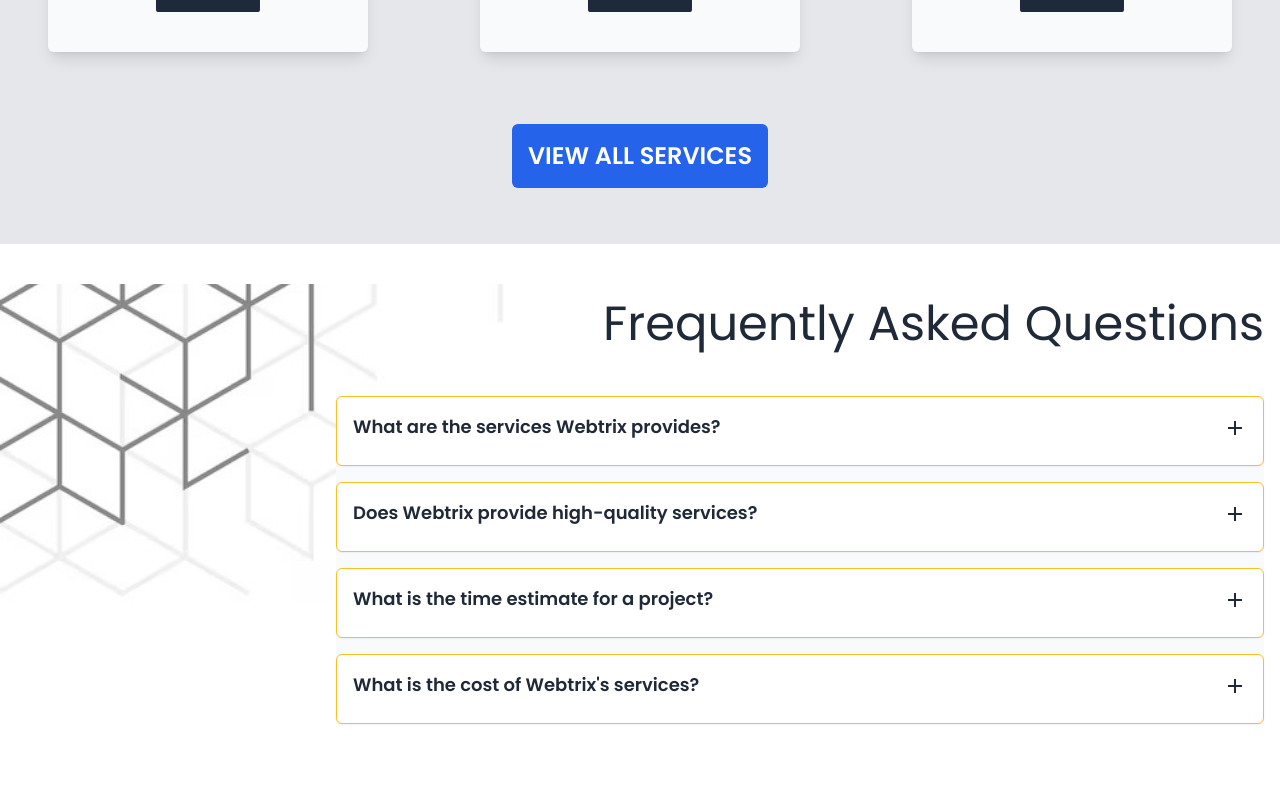
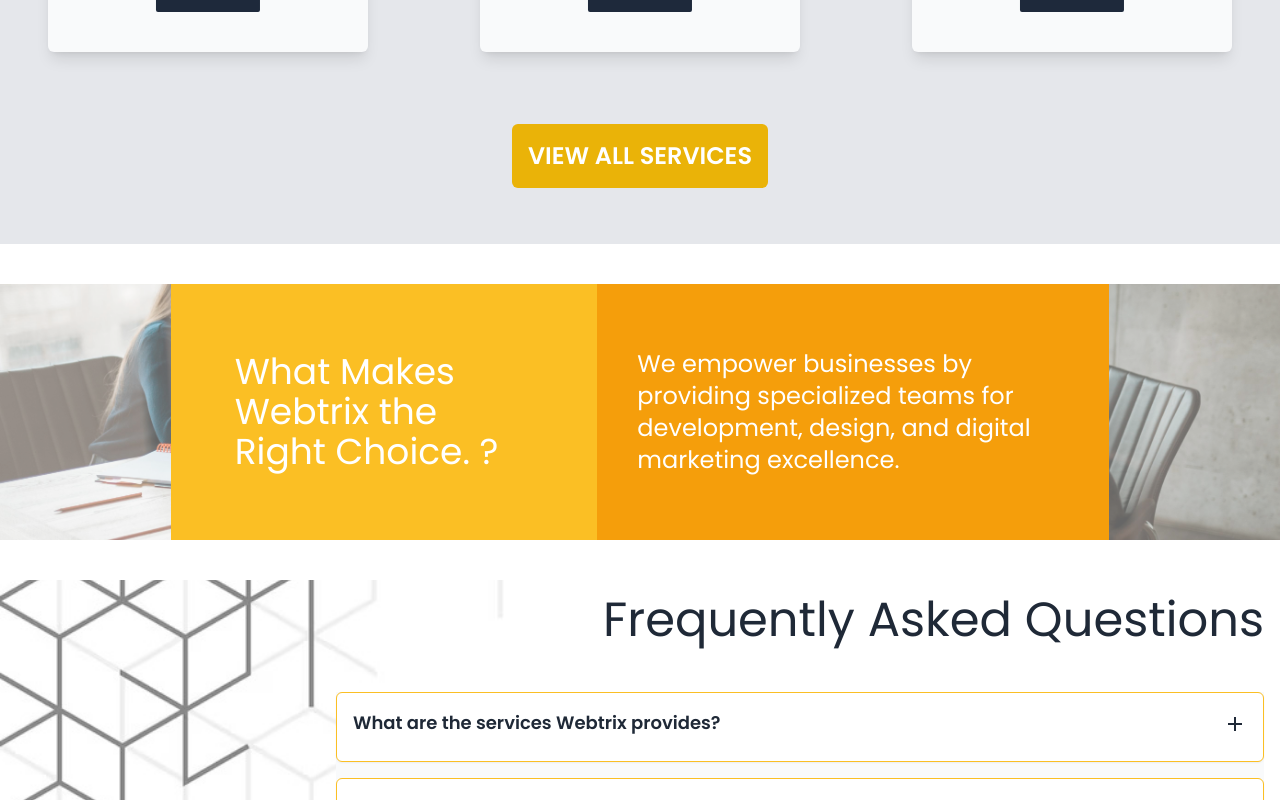
Before and after one commit to ashishkr26/webtrix, a React (Create React App) app: page / in a window 1280 px wide. Shown: the part 1820-2620 px from the top of the page. Built offline with nearby package versions, Linux system fonts and the light colour scheme.

Commit message:
why choose webtrix

```diff
--- /dev/null
+++ b/src/components/Choose.js
@@ -0,0 +1,31 @@
+import React from "react";
+import choose from "../assets/choose.jpg";
+const Choose = () => {
+  return (
+    <div className="h-64 my-10 relative">
+      {/* Background Image */}
+      <div
+        style={{
+          backgroundImage: `url(${choose})`,
+          backgroundSize: "cover",
+          backgroundPosition: "center",
+          opacity: 0.6, // Reduces opacity of the background image
+        }}
+        className="absolute inset-0 z-0"
+      ></div>
+
+      {/* Content */}
+      <div className="relative flex justify-center z-10 text-white font-poppins">
+        <div className="bg-amber-400 h-64 px-16 w-1/3 p-4 text-4xl flex justify-center items-center">
+          What Makes Webtrix the Right Choice. ?
+        </div>
+        <div className="w-2/5 bg-amber-500 h-64 p-10 text-2xl flex justify-center items-center">
+          We empower businesses by providing specialized teams for development,
+          design, and digital marketing excellence.
+        </div>
+      </div>
+    </div>
+  );
+};
+
+export default Choose;
--- a/src/components/Header.js
+++ b/src/components/Header.js
@@ -14,7 +14,7 @@
   };
 
   return (
-    <div className="font-poppins bg-yellow-400 text-white  p-2 lg:text-lg md:text-base sm:text-sm shadow-lg flex justify-between sticky top-0 z-10">
+    <div className="font-poppins bg-yellow-400 text-white  p-2 lg:text-lg md:text-base sm:text-sm shadow-lg flex justify-between sticky top-0 z-20">
       <ul className="flex flex-row font-semibold">
         <li
           onClick={handleToggleMenu}
--- a/src/components/Services.js
+++ b/src/components/Services.js
@@ -1,9 +1,13 @@
 import React from "react";
 import { serviceData } from "../assets/mockData";
 import ServiceCard from "./ServiceCard";
+import { useNavigate } from "react-router-dom";
+import Choose from "./Choose";
 
 const Services = () => {
+  const navigate = useNavigate();
   return (
+  <>
     <div className="p-4 bg-gray-200 my-10 font-poppins text-gray-800">
       <div className=" text-5xl font-semibold my-10 mx-24 text-center">
         Empowering Businesses with Software and Web Excellence
@@ -14,11 +18,14 @@
         ))}
       </div>
       <div className="flex justify-center">
-        <button className="bg-blue-600 text-2xl font-semibold my-10 mx-24 p-4 rounded-md text-white ">
+        <button onClick={()=>navigate("/services")} className="bg-yellow-500 text-2xl font-semibold my-10 mx-24 p-4 rounded-md text-white ">
           VIEW ALL SERVICES
         </button>
       </div>
     </div>
+    <Choose/>
+  </>
+
   );
 };
 
```
Also changed, not shown: src/assets/choose.jpg (added).
